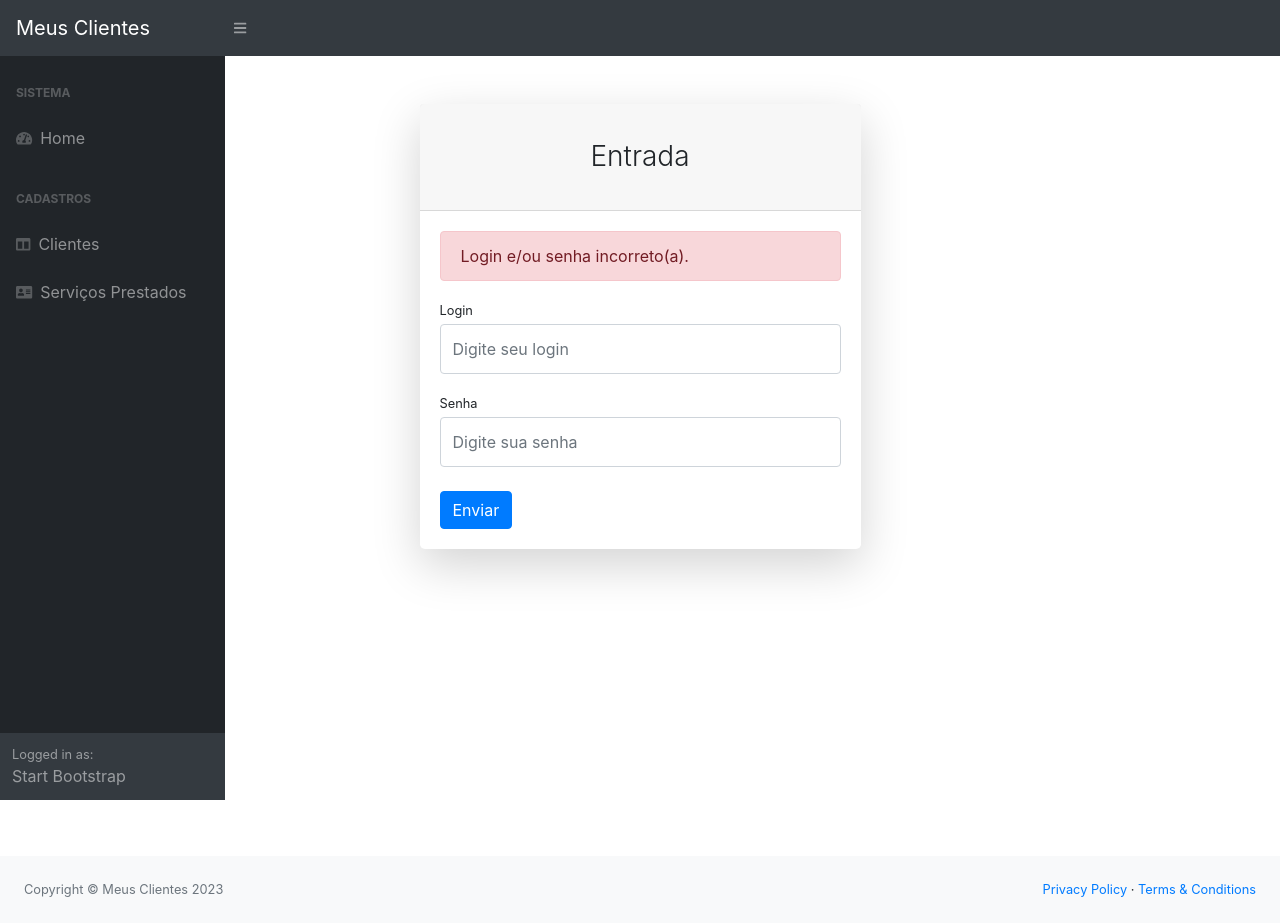
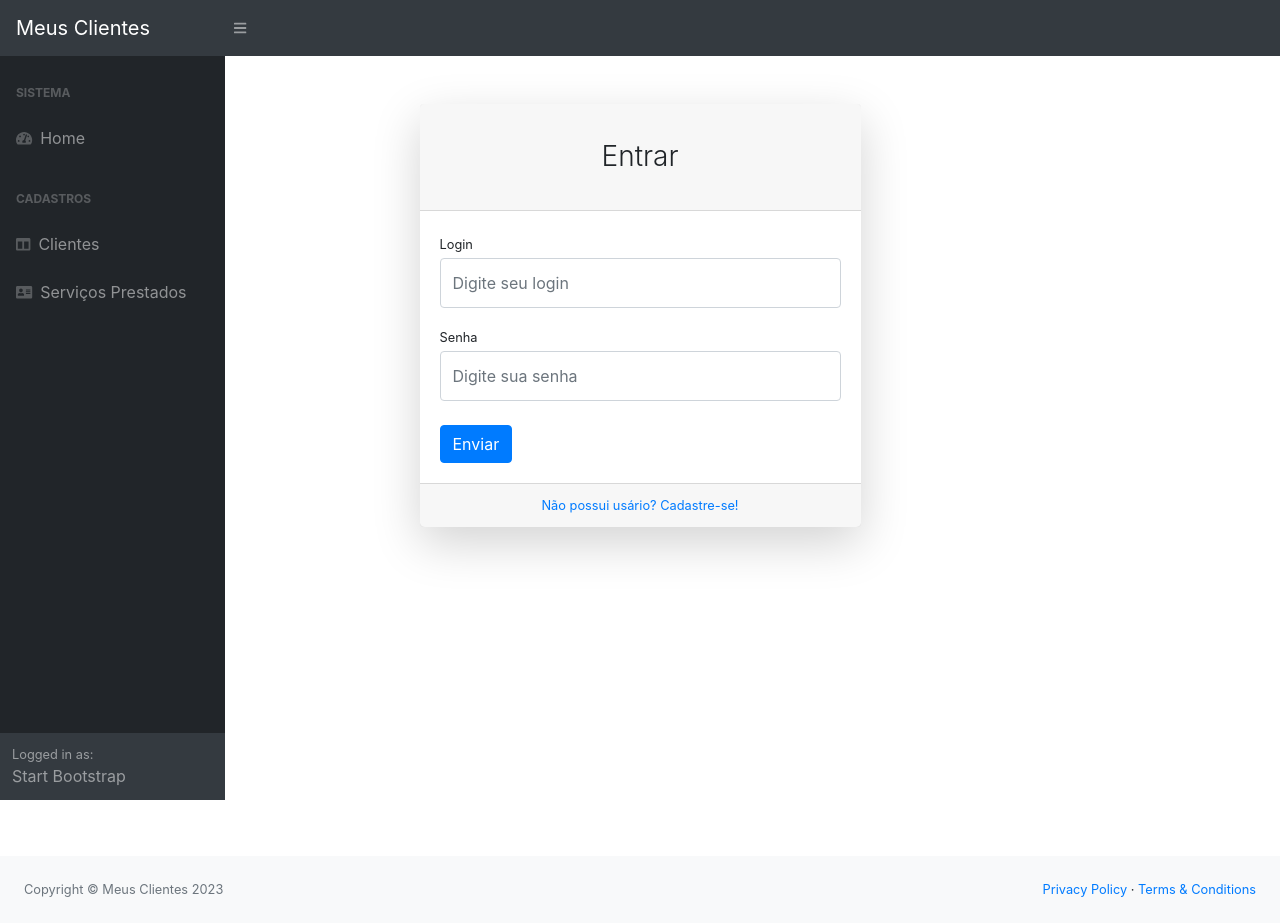
Before and after one commit to JaimeMS/angular-spring-boot, an Angular app: page /login in a window 1280 px wide. Built offline with nearby package versions, Linux system fonts and the light colour scheme.

Commit message:
adicionado o componete de login

```diff
--- a/src/app/login/login.component.html
+++ b/src/app/login/login.component.html
@@ -7,11 +7,11 @@
                         <div class="card shadow-lg border-0 rounded-lg mt-5">
                             <div class="card-header">
                                 <h3 class="text-center font-weight-light my-4">
-                                    Entrada
+                                    {{ cadastrando ? 'Cadastro de Usuário' : 'Entrar' }}
                                 </h3>
                             </div>
                             <div class="card-body">
-                                <div class="alert alert-danger">
+                                <div class="alert alert-danger" *ngIf="loginError">
                                     Login e/ou senha incorreto(a).
                                 </div>
 
@@ -28,13 +28,30 @@
                                                 class="form-control py-4" placeholder="Digite sua senha" />
                                     </div>
 
-                                    <div class="form-group d-flex align-items-center justify-content-between mt-4 mb-0">
-                                        <button type="submit" class="btn btn-primary">
+                                    <div class="form-group align-items-center justify-content-between mt-4 mb-0">
+                                        <button type="submit" class="btn btn-primary" *ngIf="!cadastrando">
                                             Enviar
+                                        </button>
+
+                                        <button type="button" class="btn btn-success" *ngIf="cadastrando">
+                                            Cadastrar
+                                        </button>
+                                        <button type="button" (click)="cancelaCadastro()"
+                                            class="btn btn-danger ml-1" *ngIf="cadastrando">
+                                            Cancelar
                                         </button>
                                     </div>
                                 </form>
                             </div>
+
+                            <div class="card-footer text-center">
+                                <div class="small">
+                                    <a href="#" (click)="preparaCadastrar($event)">
+                                        Não possui usário? Cadastre-se!
+                                    </a>
+                                </div>
+                            </div>
+
                         </div>
                     </div>
                 </div>
--- a/src/app/login/login.component.ts
+++ b/src/app/login/login.component.ts
@@ -1,4 +1,5 @@
 import { Component } from '@angular/core';
+import { Router } from '@angular/router';
 
 @Component({
   selector: 'app-login',
@@ -10,11 +11,22 @@ export class LoginComponent {
   username: string = "";
   password: string = "";
   loginError: boolean = false;
+  cadastrando: boolean = false;
 
-  constructor () {}
+  constructor (
+    private router: Router
+  ) {}
 
   onSubmit() {
-    console.log(`User: ${this.username}, Pass: ${this.password}`)
+    this.router.navigate(['/home'])
   }
 
+  preparaCadastrar(event: any) {
+    event.preventDefault();
+    this.cadastrando = true;
+  }
+
+  cancelaCadastro() {
+    this.cadastrando = false;
+  }
 }
```
